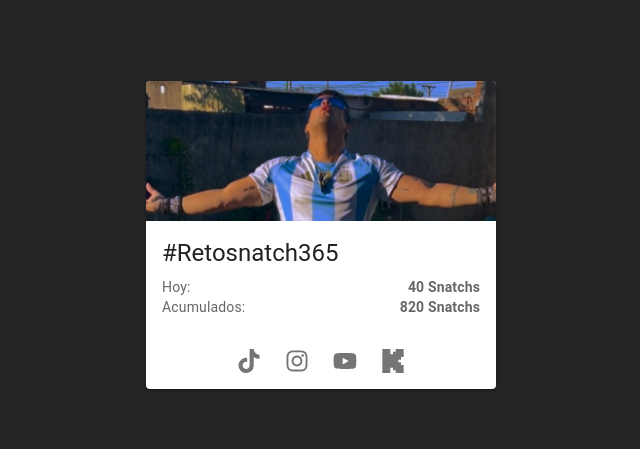
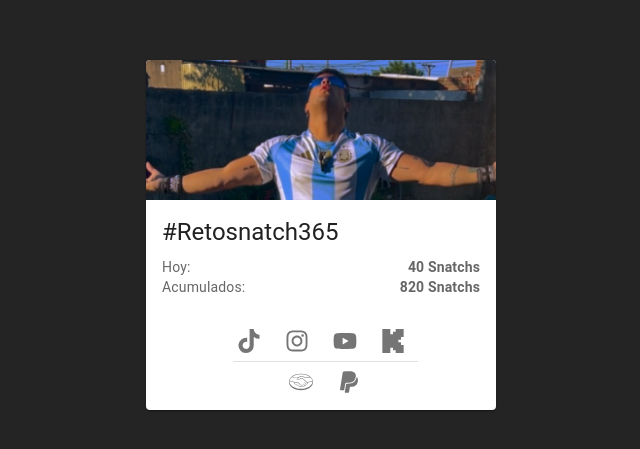
Before and after one commit to JoaquinAdan/snatchs, a React (Vite) app: page / in a window 1280 px wide. Shown: the part 165-614 px from the top of the page, without its empty margins (319-959 px from the left). Built offline with nearby package versions, Linux system fonts and the light colour scheme.

Commit message:
add payment icons and update social media links in App component

```diff
--- a/src/App.tsx
+++ b/src/App.tsx
@@ -1,7 +1,7 @@
-import { Box, Card, CardActions, CardContent, CardMedia, IconButton, Typography } from '@mui/material'
+import { Box, Card, CardActions, CardContent, CardMedia, Divider, IconButton, Typography } from '@mui/material'
 import CountUp from 'react-countup'
-import { FaInstagram, FaTiktok, FaYoutube } from 'react-icons/fa'
-import { SiKick } from 'react-icons/si'
+import { FaInstagram, FaTiktok, FaYoutube, FaPaypal } from 'react-icons/fa'
+import { SiKick, SiMercadopago } from 'react-icons/si'
 
 function App() {
   const diasTranscurridosEnElAño = () => {
@@ -45,19 +45,28 @@ function App() {
             </Typography>
           </Box>
         </CardContent>
-        <CardActions sx={{ justifyContent: 'center' }}>
+        <CardActions sx={{ justifyContent: 'center', flexDirection: 'column' }}>
           <Box sx={{ display: 'flex', gap: 1 }}>
-            <IconButton aria-label='tiktok'>
+            <IconButton href='https://www.tiktok.com/@chololgi?_t=ZM-8tlZg8Ctfks&_r=1' target='_blank' aria-label='tiktok'>
               <FaTiktok />
             </IconButton>
             <IconButton href='https://www.instagram.com/chololgi/' target='_blank' aria-label='instagram'>
               <FaInstagram />
             </IconButton>
-            <IconButton aria-label='youtube'>
+            <IconButton href='https://youtube.com/@chololgi' target='_blank' aria-label='youtube'>
               <FaYoutube />
             </IconButton>
-            <IconButton aria-label='kick'>
+            <IconButton href='https://kick.com/chololgi' target='_blank' aria-label='kick'>
               <SiKick />
+            </IconButton>
+          </Box>
+          <Divider sx={{ width: '185px' }} />
+          <Box sx={{ display: 'flex', gap: 1 }}>
+            <IconButton href='http://link.mercadopago.com.ar/chololgi' target='_blank' aria-label='mercado pago'>
+              <SiMercadopago />
+            </IconButton>
+            <IconButton href='https://paypal.me/sircholoLM?country.x=AR&locale.x=es_XC' target='_blank' aria-label='paypal'>
+              <FaPaypal />
             </IconButton>
           </Box>
         </CardActions>
```
